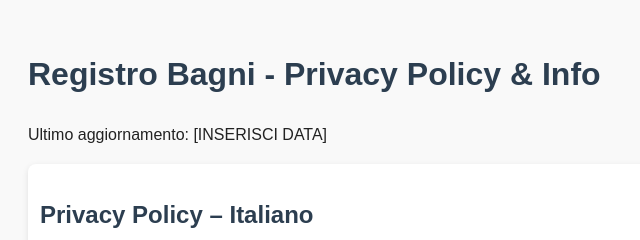
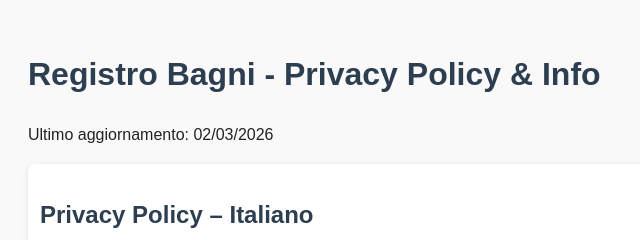
Before and after one commit to Anfre87/registro-bagni, a plain HTML site: page privacy.html in a window 1280 px wide. Shown: the top 240 px of the page, 0-640 px from the left. Drawn offline with Linux system fonts and the light colour scheme.

Commit message:
Update privacy.html

```diff
--- a/privacy.html
+++ b/privacy.html
@@ -15,7 +15,7 @@ a:hover { text-decoration: underline; }
 <body>
 
 <h1>Registro Bagni - Privacy Policy & Info</h1>
-<p>Ultimo aggiornamento: [INSERISCI DATA]</p>
+<p>Ultimo aggiornamento: 02/03/2026</p>
 
 <section>
 <h2>Privacy Policy – Italiano</h2>
```
